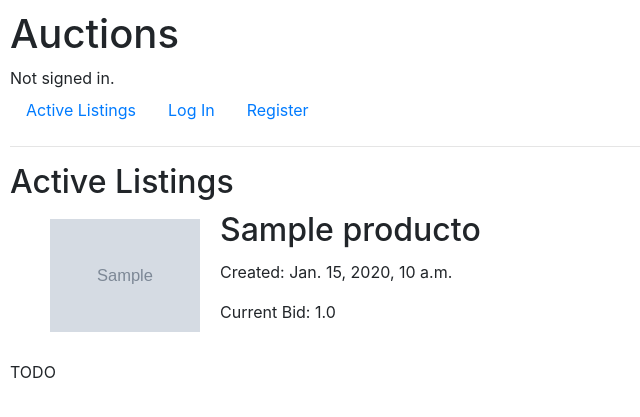
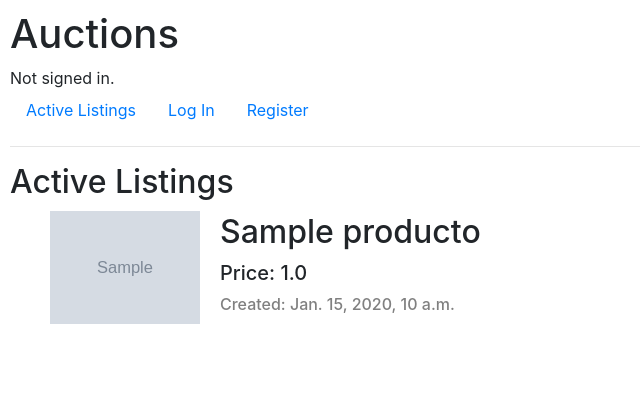
Before and after one commit to irenediaz1974/web50, a Django app: page / in a window 1280 px wide. Shown: the top 417 px of the page, without its empty margins (0-640 px from the left). Run offline with Django 3.2, Linux system fonts and the light colour scheme; tables that the repository leaves empty hold one stand-in row (values such as "Sample post"); grey boxes marked "Sample" are stand-in pictures.

Commit message:
OK task 3

```diff
--- a/projects/2020/x/commerce/auctions/static/auctions/styles.css
+++ b/projects/2020/x/commerce/auctions/static/auctions/styles.css
@@ -5,6 +5,11 @@ body {
 
 h2 {
     margin-bottom: 10px;
+}
+
+h6 {
+    margin-top: 10px;
+    color: gray;
 }
 
 .listing {
--- a/projects/2020/x/commerce/auctions/templates/auctions/index.html
+++ b/projects/2020/x/commerce/auctions/templates/auctions/index.html
@@ -12,8 +12,8 @@
           </div>
           <div class="listing-details">
             <h2>{{ producto.p_nombre }}</h2>
-            <p>Created: {{ producto.subasta__s_fecha_ini}}</p>
-            <p>Current Bid: {{ producto.p_monto_ini }}</p>
+            <h5>Price: {{ producto.p_monto_ini }}</h5>
+            <h6>Created: {{ producto.subasta__s_fecha_ini}}</h6>
           </div>
         </div>
       {% endfor %}
@@ -21,5 +21,5 @@
   {% else %}
     <p>No active auctions available.</p>
   {% endif %}
-    TODO
+
 {% endblock %}
--- a/projects/2020/x/commerce/auctions/views.py
+++ b/projects/2020/x/commerce/auctions/views.py
@@ -21,8 +21,6 @@ def index(request):
         'productos': productos,
         'MEDIA_URL': settings.MEDIA_URL,
     }
-    print(os.path.join(settings.BASE_DIR, 'media'))
-    print('Esta es la direccion:', settings.MEDIA_URL)
     return render(request, "auctions/index.html", context)
 
 
```
Also changed, not shown: projects/2020/x/commerce/README.md, projects/2020/x/commerce/media/img/coat_oLR44UX.png (added).
